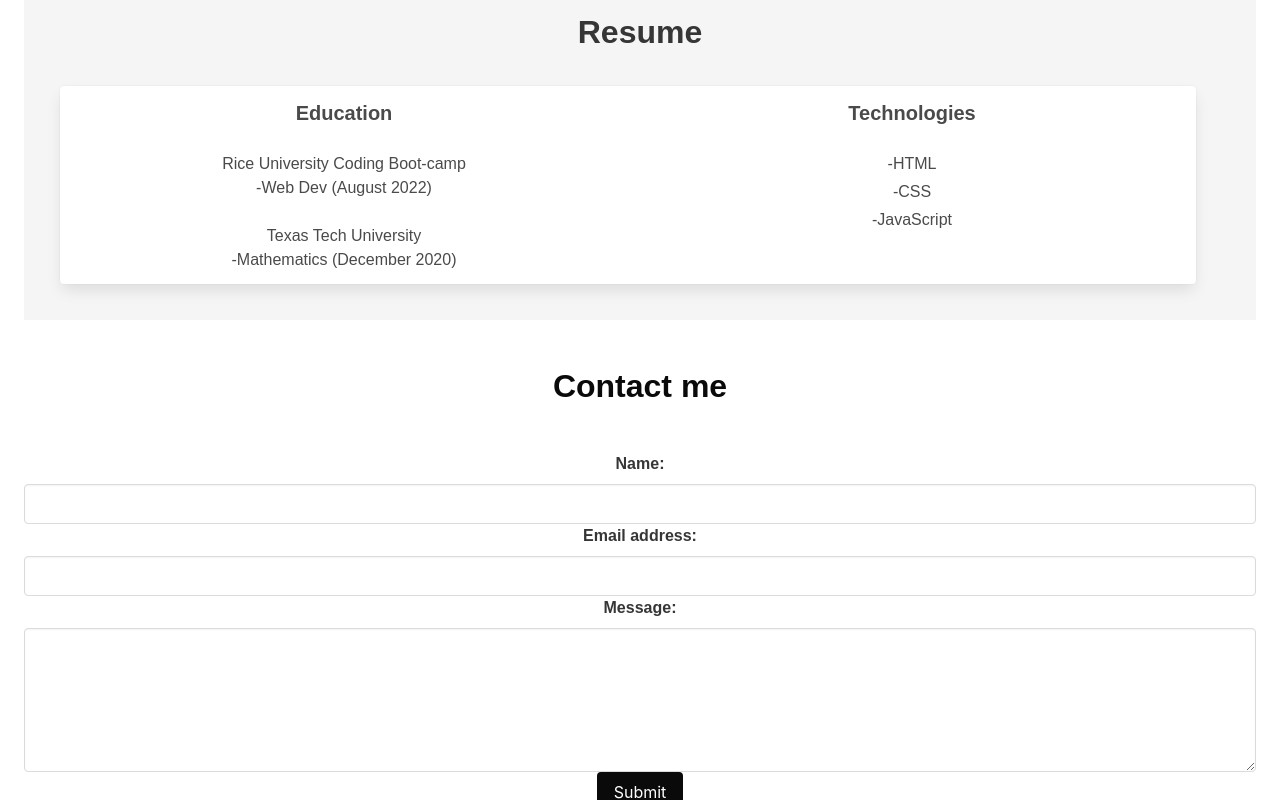
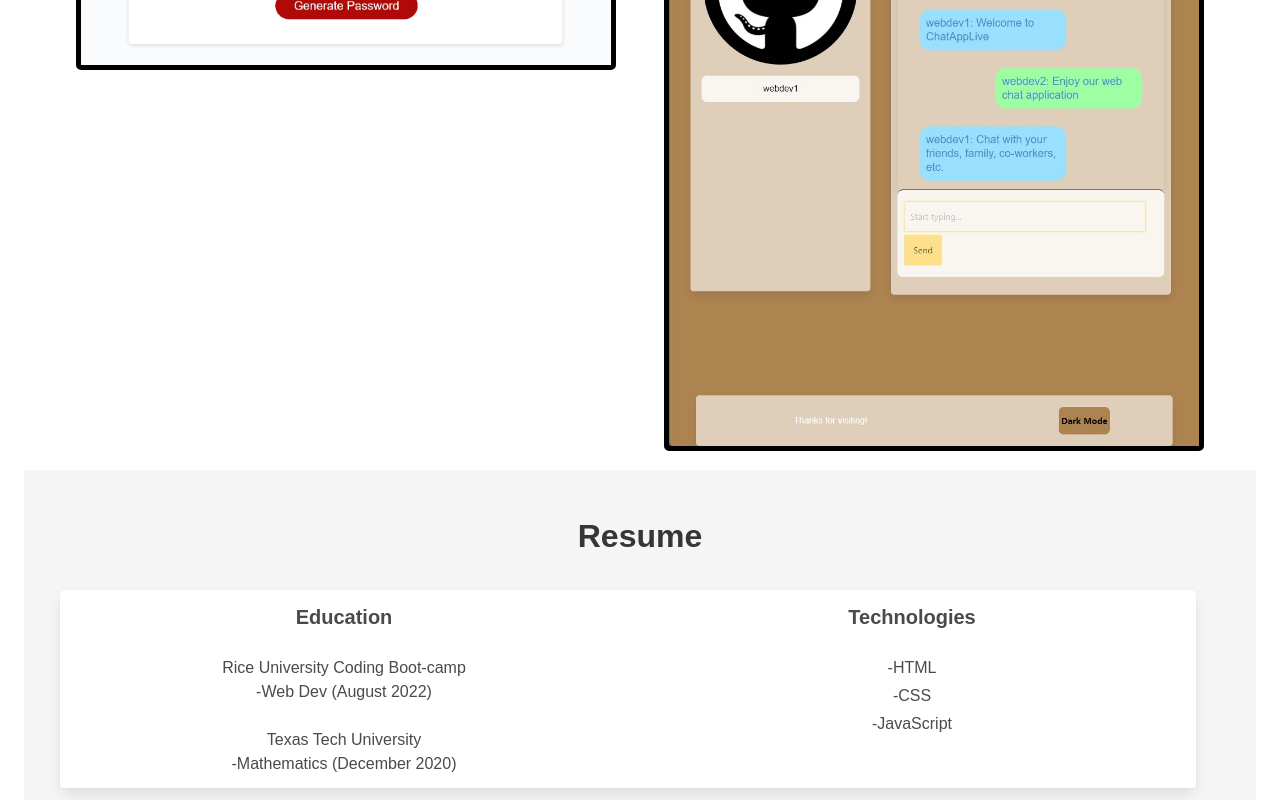
Before and after one commit to ashokunb/portfolio-react, a React (Create React App) app in the folder portfolio/: page / in a window 1280 px wide. Shown: the part 2000-2800 px from the top of the page. Built offline with nearby package versions, Linux system fonts and the light colour scheme.

Commit message:
updating pages to be single rendered pages

```diff
--- a/portfolio/src/App.js
+++ b/portfolio/src/App.js
@@ -7,51 +7,44 @@ import Nav from "./components/Nav";
 import Projects from "./components/Projects";
 import ContactForm from './components/Contact'
 import Resume from './components/Resume';
+import Footer from './components/Footer';
 
 
 function App() {
 
   const [categories] = useState([
-    {name: 'About me'},
-    { name: 'Projects'},
-    { name: 'Contact Me'},
-    { name: 'Resume'},
+    { name: 'About me' },
+    { name: 'Projects' },
+    { name: 'Contact Me' },
+    { name: 'Resume' },
   ]);
 
   const [currentCategory, setCurrentCategory] = useState(categories[0]);
+  const [contactSelected, setContactSelected] = useState(false);
 
   return (
     <div>
       <Nav
         categories={categories}
         setCurrentCategory={setCurrentCategory}
-        currentCategory={currentCategory}></Nav>
+        currentCategory={currentCategory}>
+        contactSelected={contactSelected}
+        setContactSelected={setContactSelected}
+      </Nav>
 
-      <main>
-      <div className="columns has-text-white">
+        <main className="columns has-text-white">
+
           <section className="column has-text-centered  m-5">
+            <ContactForm></ContactForm>
             <About></About>
             <Projects></Projects>
             <Resume></Resume>
-          <ContactForm></ContactForm>
+            <Footer></Footer>
+          </section>
+        </main>
 
-        </section>
-      </div>
-    </main>
     </div>
   );
 }
 
 export default App;
-
-//function App() {
-//   return (
-//     <hero>
-//       <div classNameName="columns my-height is-vcentered has-text-white">
-//         <section classNameName="column has-text-centered is-half m-5">
-
-//         </section>
-//       </div>
-//     </hero>
-//   );
-// }
--- /dev/null
+++ b/portfolio/src/components/Footer/index.js
@@ -0,0 +1,13 @@
+import React from "react";
+
+function Footer() {
+    return (
+        <footer class="columns m-3 has-text-centered has-text-black">
+        <div class="column is-half is-half-tablet is-12-mobile"><h2 >❤️ Made with love by Ambrose Shokunbi.</h2></div>
+        <div class="column is-half is-half-tablet is-12-mobile">&copy; 2022 Rose Creations</div>
+    </footer>
+    )
+
+}
+
+export default Footer;
--- a/portfolio/src/components/Nav/index.js
+++ b/portfolio/src/components/Nav/index.js
@@ -1,4 +1,4 @@
-import React from 'react';
+import React, { useEffect } from 'react';
 import { capitalizeFirstLetter } from '../../utils/helpers';
 
 
@@ -10,6 +10,10 @@ function Nav(props) {
     setCurrentCategory,
     currentCategory,
   } = props;
+
+  useEffect(() => {
+    document.title = capitalizeFirstLetter(currentCategory.name);
+  }, [currentCategory]);
 
   return (
     <header className="column has-background-light">
```
Lines whose indentation alone changed are shown as unchanged.
